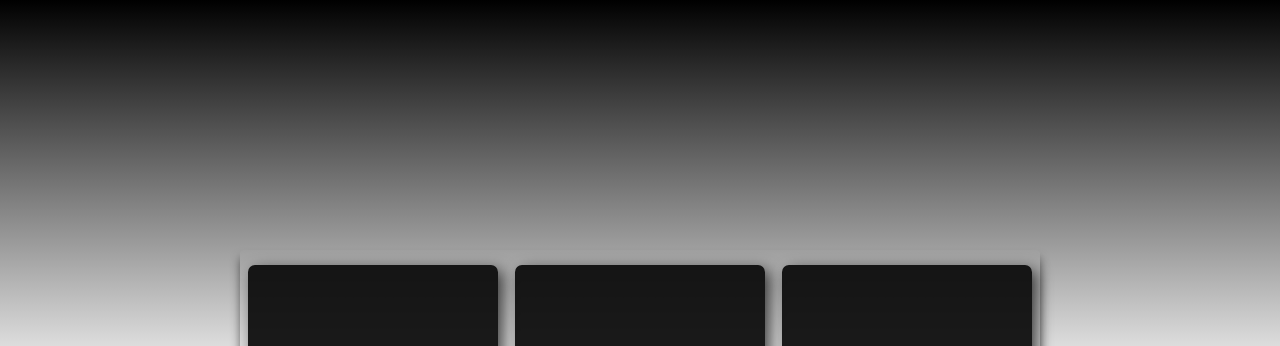
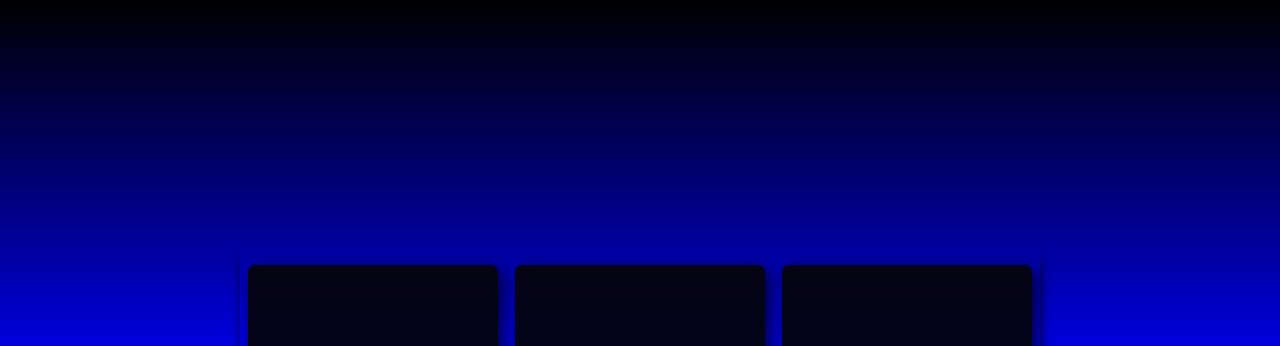
Before and after one commit to ViniciusSilva123/hora, a plain HTML site: page index.html in a window 1280 px wide. Shown: the top 346 px of the page. Drawn offline with nearby package versions, Linux system fonts and the light colour scheme; a web font is replaced by a local one.

Commit message:
updete style body

```diff
--- a/assets/css/style.css
+++ b/assets/css/style.css
@@ -10,7 +10,7 @@
 
 body {
     height: 100vh;
-    background: linear-gradient(180deg, black, white,black);
+    background: linear-gradient(180deg, black, blue,black);
     display: flex;
     align-items: center;
     justify-content: center;
```
